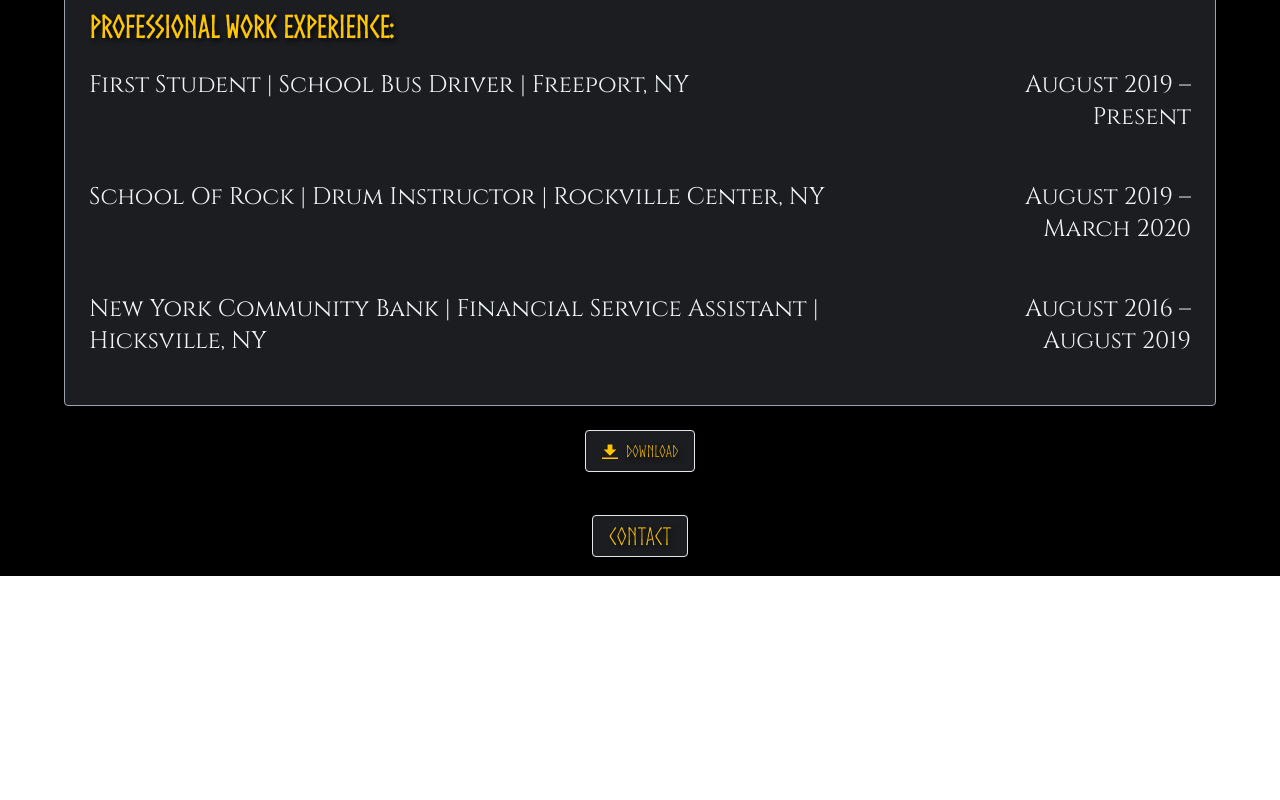
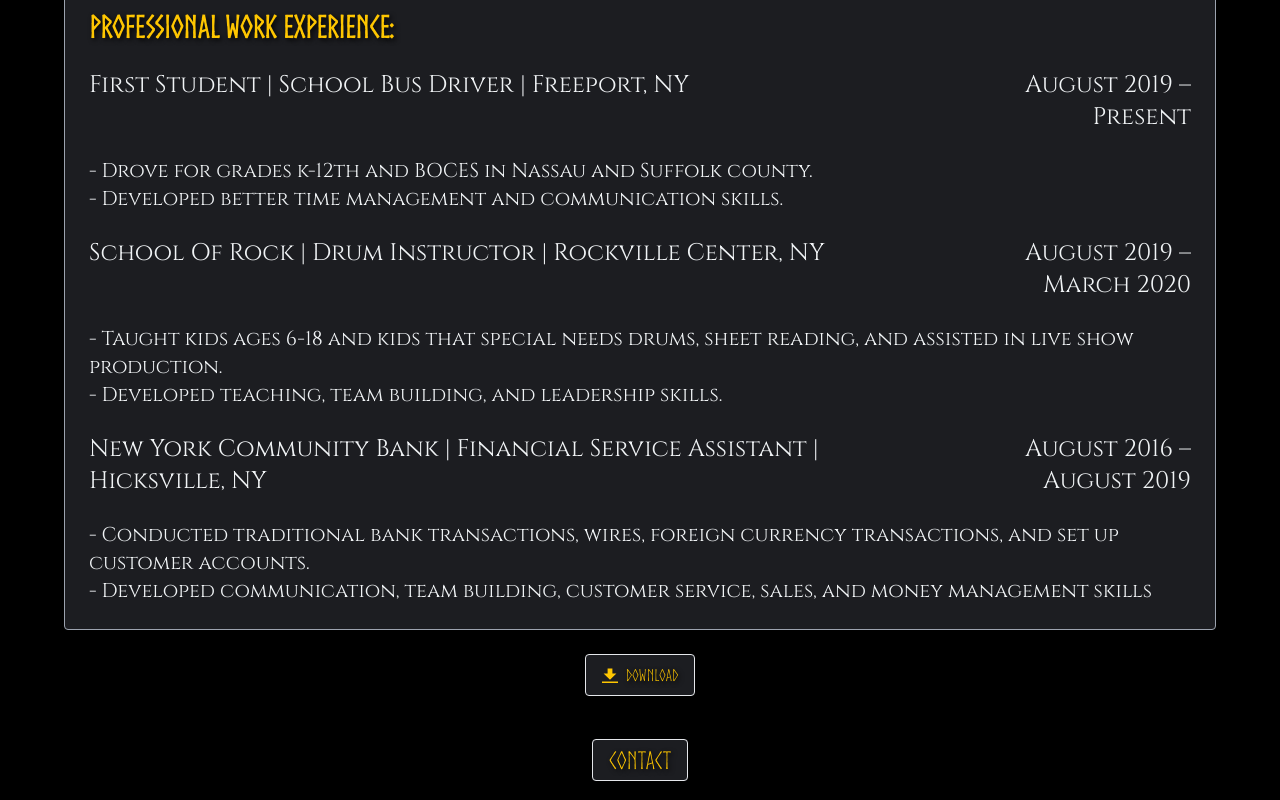
Before and after one commit to CCaressimo/Final-Portfolio-, a React (Create React App) app in the folder final-portfolio/: page /resume in a window 1280 px wide. Shown: the part 1840-2640 px from the top of the page. Before the commit the page ends 2416 px from the top, so only its background shows below. Built offline with nearby package versions, Linux system fonts and the light colour scheme.

Commit message:
resume complete

```diff
--- a/final-portfolio/src/components/Resume.js
+++ b/final-portfolio/src/components/Resume.js
@@ -164,7 +164,13 @@ export default function Resume() {
                 </p>
               </div>
               <ul className="px-6 md:py-6 py-2">
-                <li className="subText text-xs md:text-xl text-left"></li>
+                <li className="subText text-xs md:text-xl text-left">
+                  - Drove for grades k-12th and BOCES in Nassau and Suffolk
+                  county.
+                </li>
+                <li className="subText text-xs md:text-xl text-left">
+                  - Developed better time management and communication skills.
+                </li>
               </ul>
               <div className="grid grid-cols-4 gap-4">
                 <p className="subText text-s md:text-2xl text-left px-6 col-span-3 h-4">
@@ -175,8 +181,13 @@ export default function Resume() {
                 </p>
               </div>
               <ul className="px-6 md:py-6 py-2">
-                <li className="subText text-xs md:text-xl text-left"></li>
-                <li className="subText text-xs md:text-xl text-left"></li>
+                <li className="subText text-xs md:text-xl text-left">
+                  - Taught kids ages 6-18 and kids that special needs drums,
+                  sheet reading, and assisted in live show production.
+                </li>
+                <li className="subText text-xs md:text-xl text-left">
+                  - Developed teaching, team building, and leadership skills.
+                </li>
               </ul>
               <div className="grid grid-cols-4 gap-4">
                 <p className="subText text-s md:text-2xl text-left px-6 col-span-3 h-4">
@@ -188,9 +199,14 @@ export default function Resume() {
                 </p>
               </div>
               <ul className="px-6 md:py-6 py-2">
-                <li className="subText text-xs md:text-xl text-left"></li>
-                <li className="subText text-xs md:text-xl text-left"></li>
-                <li className="subText text-xs md:text-xl text-left"></li>
+                <li className="subText text-xs md:text-xl text-left">
+                  - Conducted traditional bank transactions, wires, foreign
+                  currency transactions, and set up customer accounts.
+                </li>
+                <li className="subText text-xs md:text-xl text-left">
+                  - Developed communication, team building, customer service,
+                  sales, and money management skills
+                </li>
               </ul>
             </div>
           </div>
```
